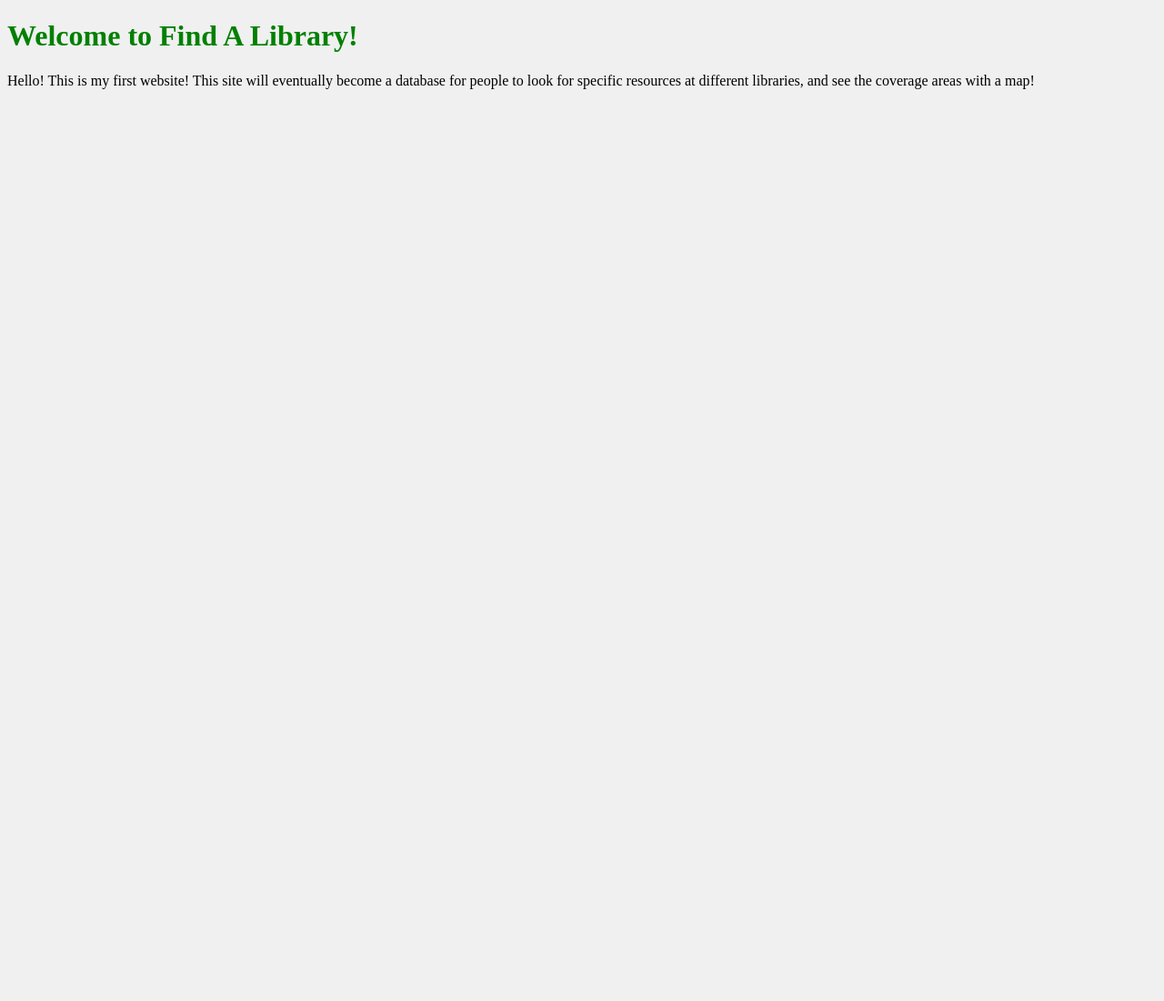
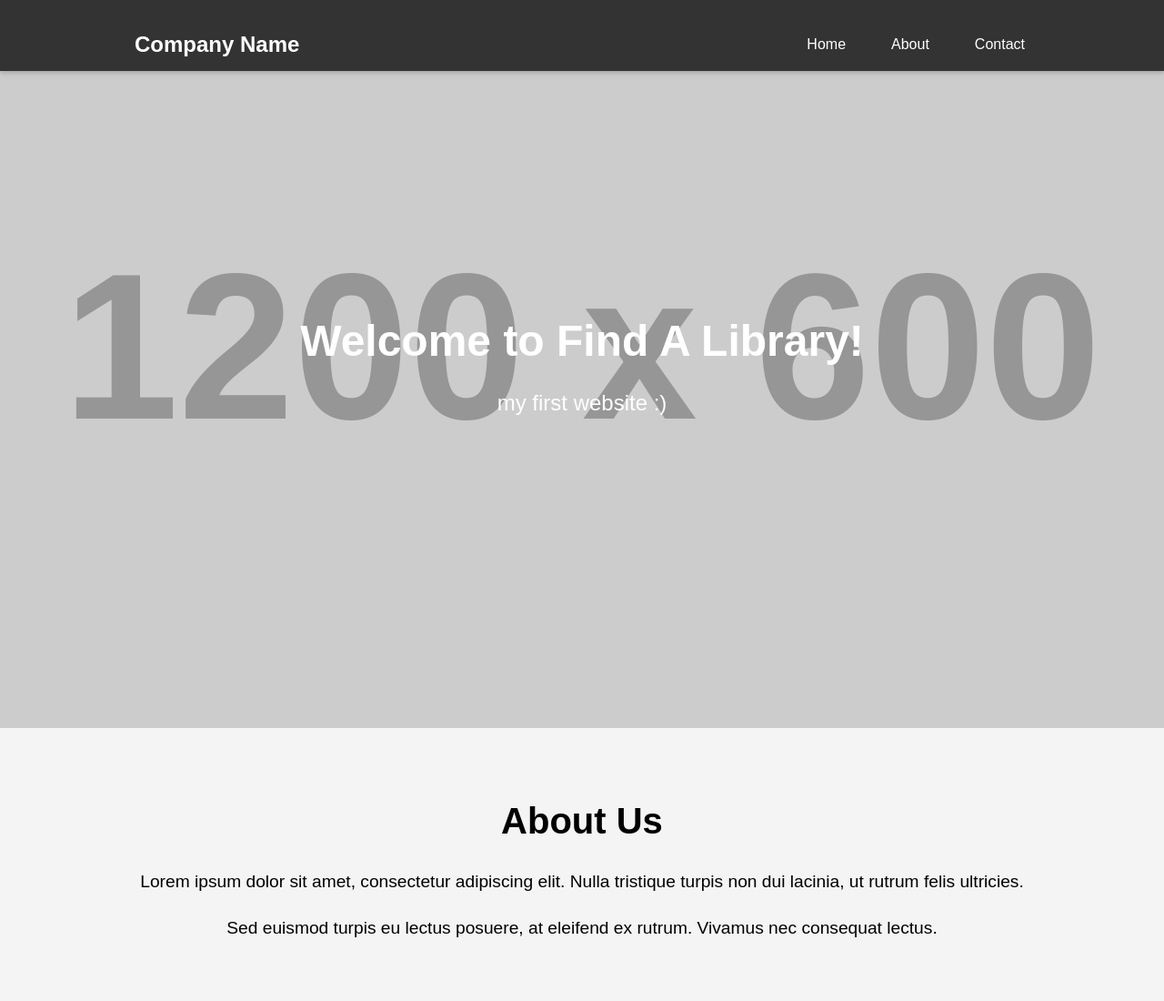
Before and after one commit to findalibrary/findalibrary.org, a plain HTML site: page www/index.html in a window 1280 px wide. Shown: the top 1100 px of the page at 91% size. Before the commit the page ends 800 px from the top, so only its background shows below. Drawn offline with Linux system fonts and the light colour scheme; placeholder pictures from the web are drawn by us.

Commit message:
Update index.html

```diff
--- a/www/index.html
+++ b/www/index.html
@@ -1,26 +1,234 @@
 <!DOCTYPE html>
-<html>
-
+<html lang="en">
 <head>
-    <title> Welcome to Find A Library! </title>
+    <meta charset="UTF-8">
+    <meta name="viewport" content="width=device-width, initial-scale=1.0">
+    <title>Modern Single-Page Website Template</title>
     <style>
-        /* CSS to style the text */
-        body {
-            background-color: #f0f0f0;
-            /* Background color */
+        /* Global styles */
+        * {
+            box-sizing: border-box;
+            margin: 0;
+            padding: 0;
         }
 
-        .green-text {
-            color: green;
-            /* Text color */
+        body {
+            font-family: Arial, sans-serif;
+            line-height: 1.6;
+            background-color: #f4f4f4;
+            overflow-x: hidden; /* Prevent horizontal scroll */
+        }
+
+        .container {
+            width: 80%;
+            margin: auto;
+            overflow: hidden;
+            padding-top: 20px;
+        }
+
+        /* Header styles */
+        header {
+            background: #333;
+            color: #fff;
+            padding: 10px 0;
+            position: fixed;
+            width: 100%;
+            top: 0;
+            z-index: 1000;
+            box-shadow: 0 2px 5px rgba(0, 0, 0, 0.2);
+        }
+
+        header .container {
+            display: flex;
+            justify-content: space-between;
+            align-items: center;
+        }
+
+        header h1 {
+            margin: 0;
+            font-size: 1.5rem;
+            padding: 0 20px;
+        }
+
+        header nav ul {
+            list-style-type: none;
+            margin: 0;
+            padding: 0;
+            display: flex;
+        }
+
+        header nav ul li {
+            margin: 0 10px;
+        }
+
+        header nav ul li a {
+            color: #fff;
+            text-decoration: none;
+            font-size: 1rem;
+            padding: 10px 15px;
+            transition: all 0.3s ease;
+        }
+
+        header nav ul li a:hover {
+            background-color: #555;
+        }
+
+        /* Showcase section */
+        #showcase {
+            background: url('https://via.placeholder.com/1200x600') no-repeat center center/cover;
+            height: 100vh;
+            display: flex;
+            flex-direction: column;
+            justify-content: center;
+            align-items: center;
+            text-align: center;
+            color: #fff;
+        }
+
+        #showcase h1 {
+            font-size: 3rem;
+            margin-bottom: 10px;
+        }
+
+        #showcase p {
+            font-size: 1.5rem;
+            margin-bottom: 20px;
+        }
+
+        /* About section */
+        #about {
+            padding: 50px 0;
+            text-align: center;
+        }
+
+        #about h2 {
+            font-size: 2.5rem;
+            margin-bottom: 20px;
+        }
+
+        #about p {
+            font-size: 1.2rem;
+            margin-bottom: 20px;
+        }
+
+        /* Contact section */
+        #contact {
+            padding: 50px 0;
+            text-align: center;
+        }
+
+        #contact h2 {
+            font-size: 2.5rem;
+            margin-bottom: 20px;
+        }
+
+        #contact p {
+            font-size: 1.2rem;
+            margin-bottom: 20px;
+        }
+
+        #contact form {
+            max-width: 600px;
+            margin: auto;
+            padding: 20px;
+            background: #fff;
+            border-radius: 5px;
+            box-shadow: 0 0 10px rgba(0, 0, 0, 0.1);
+        }
+
+        #contact form input[type="text"],
+        #contact form textarea {
+            width: 100%;
+            padding: 10px;
+            margin-bottom: 10px;
+            border: 1px solid #ccc;
+            border-radius: 3px;
+            font-size: 1rem;
+        }
+
+        #contact form textarea {
+            height: 100px;
+        }
+
+        #contact form input[type="submit"] {
+            background-color: #333;
+            color: #fff;
+            border: none;
+            padding: 10px 20px;
+            cursor: pointer;
+            font-size: 1rem;
+        }
+
+        #contact form input[type="submit"]:hover {
+            background-color: #555;
+        }
+
+        /* Footer styles */
+        footer {
+            text-align: center;
+            padding: 20px 0;
+            background: #333;
+            color: #fff;
         }
     </style>
 </head>
+<body>
+    <header>
+        <div class="container">
+            <h1>Company Name</h1>
+            <nav>
+                <ul>
+                    <li><a href="#showcase">Home</a></li>
+                    <li><a href="#about">About</a></li>
+                    <li><a href="#contact">Contact</a></li>
+                </ul>
+            </nav>
+        </div>
+    </header>
 
-<body>
-    <h1 class="green-text"> Welcome to Find A Library!</h1>
-    <p>Hello! This is my first website! This site will eventually become a database for people to look for specific resources at different libraries, and see the coverage areas with a map!
-    </p>
+    <section id="showcase">
+        <div class="container">
+            <h1>Welcome to Find A Library!</h1>
+            <p>my first website :)</p>
+        </div>
+    </section>
+
+    <section id="about">
+        <div class="container">
+            <h2>About Us</h2>
+            <p>Lorem ipsum dolor sit amet, consectetur adipiscing elit. Nulla tristique turpis non dui lacinia, ut rutrum felis ultricies.</p>
+            <p>Sed euismod turpis eu lectus posuere, at eleifend ex rutrum. Vivamus nec consequat lectus.</p>
+        </div>
+    </section>
+
+    <section id="contact">
+        <div class="container">
+            <h2>Contact Us</h2>
+            <p>Fill out the form below to get in touch with us.</p>
+            <form action="#" method="POST">
+                <input type="text" name="name" placeholder="Your Name" required>
+                <input type="text" name="email" placeholder="Your Email" required>
+                <textarea name="message" placeholder="Your Message" required></textarea>
+                <input type="submit" value="Send">
+            </form>
+        </div>
+    </section>
+
+    <footer>
+        <p>&copy; 2024 Company Name. All Rights Reserved.</p>
+    </footer>
+
+    <script>
+        // Smooth scrolling
+        document.querySelectorAll('a[href^="#"]').forEach(anchor => {
+            anchor.addEventListener('click', function(e) {
+                e.preventDefault();
+
+                document.querySelector(this.getAttribute('href')).scrollIntoView({
+                    behavior: 'smooth'
+                });
+            });
+        });
+    </script>
 </body>
-
 </html>
```
